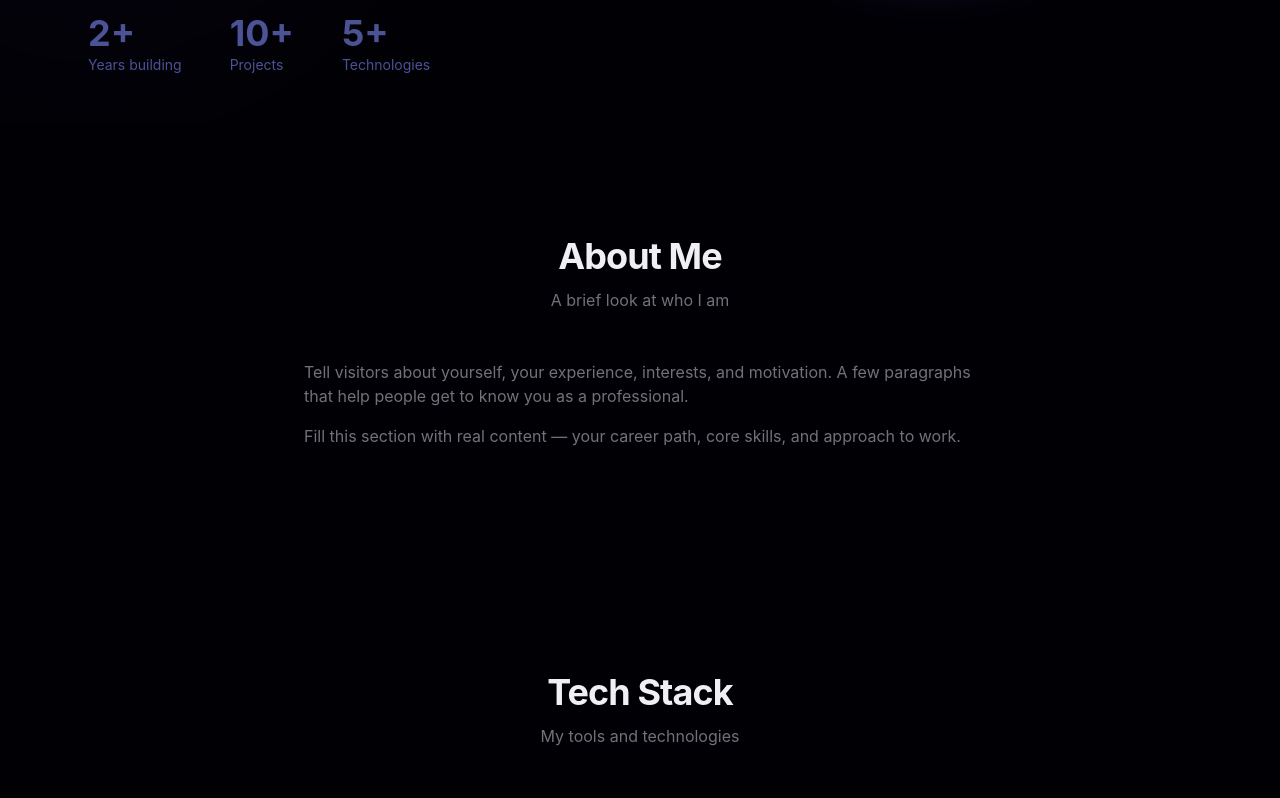
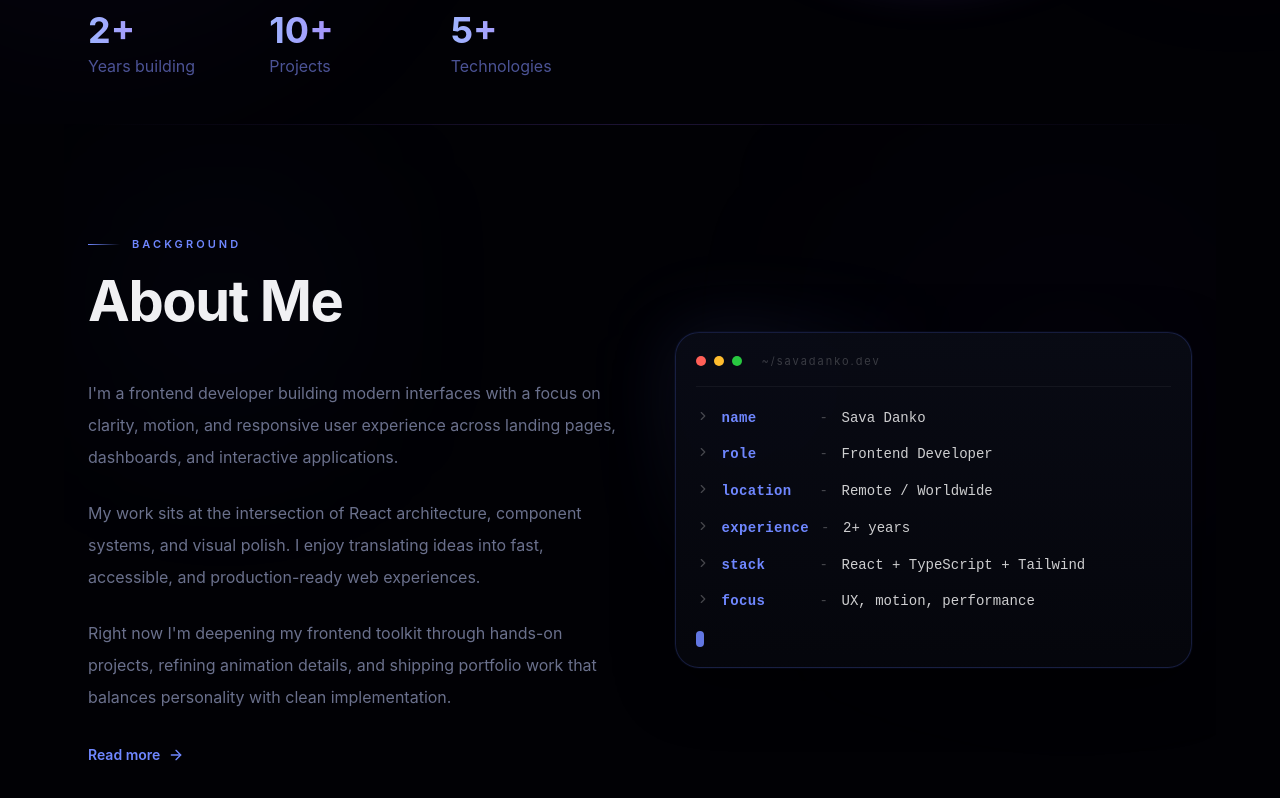
Before and after one commit to SaveliyDanko/savadanko-web, a React (Vite) app: page / in a window 1280 px wide. Shown: the part 740-1538 px from the top of the page. Built offline with nearby package versions, Linux system fonts and the light colour scheme.

Commit message:
feat: redesign about section and refine hero stats

```diff
--- /dev/null
+++ b/src/data/about.ts
@@ -0,0 +1,21 @@
+export const aboutIntro = [
+  "I'm a frontend developer building modern interfaces with a focus on clarity, motion, and responsive user experience across landing pages, dashboards, and interactive applications.",
+  "My work sits at the intersection of React architecture, component systems, and visual polish. I enjoy translating ideas into fast, accessible, and production-ready web experiences.",
+  "Right now I'm deepening my frontend toolkit through hands-on projects, refining animation details, and shipping portfolio work that balances personality with clean implementation.",
+];
+
+export const aboutProfile = [
+  { label: "name", value: "Sava Danko" },
+  { label: "role", value: "Frontend Developer" },
+  { label: "location", value: "Remote / Worldwide" },
+  { label: "experience", value: "2+ years" },
+  { label: "stack", value: "React + TypeScript + Tailwind" },
+  { label: "focus", value: "UX, motion, performance" },
+] as const;
+
+export const aboutStats = [
+  { value: "2+", label: "Years building" },
+  { value: "10+", label: "Projects shipped" },
+  { value: "5", label: "Core technologies" },
+  { value: "3", label: "Focus areas" },
+] as const;
--- a/src/sections/About/About.tsx
+++ b/src/sections/About/About.tsx
@@ -1,28 +1,113 @@
+import { ArrowRight, ChevronRight } from "lucide-react";
 import { motion } from "framer-motion";
 import { Section } from "@/components/layout";
-import { SectionHeading } from "@/components/ui";
+import { aboutIntro, aboutProfile, aboutStats } from "@/data/about";
+
+const reveal = {
+  initial: { opacity: 0, y: 24 },
+  whileInView: { opacity: 1, y: 0 },
+  viewport: { once: true, amount: 0.25 },
+} as const;
 
 export function About() {
   return (
-    <Section id="about">
-      <SectionHeading title="About Me" subtitle="A brief look at who I am" />
+    <Section id="about" className="relative overflow-hidden">
+      <div className="pointer-events-none absolute inset-x-6 top-0 h-px bg-gradient-to-r from-transparent via-primary/20 to-transparent" />
+      <div className="pointer-events-none absolute left-20 top-24 h-40 w-40 rounded-full bg-[#6680ff]/10 blur-[120px]" />
+      <div className="pointer-events-none absolute right-8 top-36 h-56 w-56 rounded-full bg-primary/10 blur-[140px]" />
+
+      <div className="grid gap-14 lg:grid-cols-[minmax(0,1.02fr)_minmax(420px,0.98fr)] lg:items-start lg:gap-12">
         <motion.div
-        className="mx-auto max-w-2xl space-y-4 text-text-muted"
+          className="relative max-w-[560px]"
+          initial={reveal.initial}
+          whileInView={reveal.whileInView}
+          viewport={reveal.viewport}
+          transition={{ duration: 0.55 }}
+        >
+          <div className="flex items-center gap-3">
+            <span className="h-px w-8 bg-gradient-to-r from-[#6f87ff] to-transparent" />
+            <span className="text-[11px] font-semibold uppercase tracking-[0.28em] text-[#6f87ff]">
+              Background
+            </span>
+          </div>
+
+          <h2 className="mt-5 text-4xl font-bold tracking-tight sm:text-5xl lg:text-[56px]">
+            About Me
+          </h2>
+
+          <div className="mt-12 space-y-6 text-[15px] leading-8 text-[#6a708c] sm:text-base">
+            {aboutIntro.map((paragraph) => (
+              <p key={paragraph}>{paragraph}</p>
+            ))}
+          </div>
+
+          <a
+            href="#experience"
+            className="mt-8 inline-flex items-center gap-2 text-sm font-semibold text-[#6f87ff] transition-colors duration-300 hover:text-[#a9b8ff]"
+          >
+            Read more
+            <ArrowRight size={16} />
+          </a>
+
+          <div className="mt-10 grid max-w-[500px] grid-cols-2 gap-4 sm:gap-5">
+            {aboutStats.map((stat, index) => (
+              <motion.div
+                key={stat.label}
+                className="rounded-[24px] border border-white/[0.04] bg-[linear-gradient(180deg,rgba(10,11,20,0.82),rgba(4,5,10,0.96))] px-5 py-5 shadow-[inset_0_1px_0_rgba(255,255,255,0.02)]"
                 initial={{ opacity: 0, y: 20 }}
                 whileInView={{ opacity: 1, y: 0 }}
-        viewport={{ once: true }}
-        transition={{ duration: 0.5 }}
+                viewport={{ once: true, amount: 0.35 }}
+                transition={{ duration: 0.45, delay: 0.08 * index }}
               >
-        <p>
-          Tell visitors about yourself, your experience, interests, and
-          motivation. A few paragraphs that help people get to know you as a
-          professional.
+                <p className="bg-gradient-to-b from-[#9db0ff] to-primary bg-clip-text text-4xl font-bold tracking-tight text-transparent sm:text-[42px]">
+                  {stat.value}
                 </p>
-        <p>
-          Fill this section with real content — your career path, core skills,
-          and approach to work.
-        </p>
+                <p className="mt-1.5 text-sm text-[#646b85]">{stat.label}</p>
               </motion.div>
+            ))}
+          </div>
+        </motion.div>
+
+        <motion.div
+          className="relative mx-auto w-full max-w-[560px] lg:mt-24"
+          initial={{ opacity: 0, x: 24 }}
+          whileInView={{ opacity: 1, x: 0 }}
+          viewport={{ once: true, amount: 0.3 }}
+          transition={{ duration: 0.6, delay: 0.08 }}
+        >
+          <div className="absolute inset-0 rounded-[28px] bg-[radial-gradient(circle_at_top_left,rgba(111,135,255,0.18),transparent_42%)] blur-2xl" />
+          <div className="relative overflow-hidden rounded-[24px] border border-[#5c73ff]/20 bg-[linear-gradient(180deg,rgba(9,11,21,0.94),rgba(5,6,12,0.98))] p-5 shadow-[0_18px_60px_rgba(0,0,0,0.45),0_0_0_1px_rgba(92,115,255,0.06)] backdrop-blur">
+            <div className="flex items-center gap-2 border-b border-white/5 pb-4">
+              <span className="h-2.5 w-2.5 rounded-full bg-[#ff5f57]" />
+              <span className="h-2.5 w-2.5 rounded-full bg-[#febc2e]" />
+              <span className="h-2.5 w-2.5 rounded-full bg-[#28c840]" />
+              <span className="ml-3 text-[11px] tracking-[0.18em] text-white/20">
+                ~/savadanko.dev
+              </span>
+            </div>
+
+            <div className="mt-5 space-y-3.5 font-mono text-[13px] sm:text-sm">
+              {aboutProfile.map((item) => (
+                <div
+                  key={item.label}
+                  className="grid grid-cols-[14px_minmax(86px,auto)_10px_1fr] items-start gap-3 leading-relaxed"
+                >
+                  <ChevronRight className="mt-[2px] h-3.5 w-3.5 text-white/25" />
+                  <span className="font-semibold tracking-wide text-[#6f87ff]">
+                    {item.label}
+                  </span>
+                  <span className="text-white/25">-</span>
+                  <span className="text-white/80">{item.value}</span>
+                </div>
+              ))}
+
+              <div className="flex items-center gap-2 pt-1">
+                <span className="h-4 w-2 rounded-sm bg-[#6f87ff] animate-pulse" />
+              </div>
+            </div>
+          </div>
+        </motion.div>
+      </div>
     </Section>
   );
 }
--- a/src/sections/Hero/Hero.tsx
+++ b/src/sections/Hero/Hero.tsx
@@ -136,22 +136,25 @@ export function Hero() {
           </div>
 
           {/* Stats */}
-          <div className="mt-10 flex gap-10 sm:mt-12 sm:gap-12">
+          <div className="mt-10 grid w-full max-w-xl grid-cols-3 gap-4 sm:mt-12 sm:gap-6">
             {stats.map((stat, i) => (
               <motion.div
                 key={stat.label}
+                className="min-w-0"
                 initial={{ opacity: 0, y: 16 }}
                 animate={{ opacity: 1, y: 0 }}
                 transition={{ duration: 0.5, delay: 0.8 + i * 0.15 }}
               >
-                <p className="text-3xl font-bold text-[#4b5395] sm:text-4xl">
+                <p className="bg-gradient-to-r from-[#9fb5ff] via-primary-light to-primary bg-clip-text text-3xl font-bold text-transparent sm:text-4xl">
                   <CountUp
                     target={stat.value}
                     suffix={stat.suffix}
                     delay={200 + i * 150}
                   />
                 </p>
-                <p className="mt-0.5 text-sm text-[#4b5395]">{stat.label}</p>
+                <p className="mt-1 text-[15px] text-[#4b5395] sm:text-base">
+                  {stat.label}
+                </p>
               </motion.div>
             ))}
           </div>
```
Also changed, not shown: references/About.png (added), references/Header.png (deleted). Lines whose indentation alone changed are shown as unchanged.
